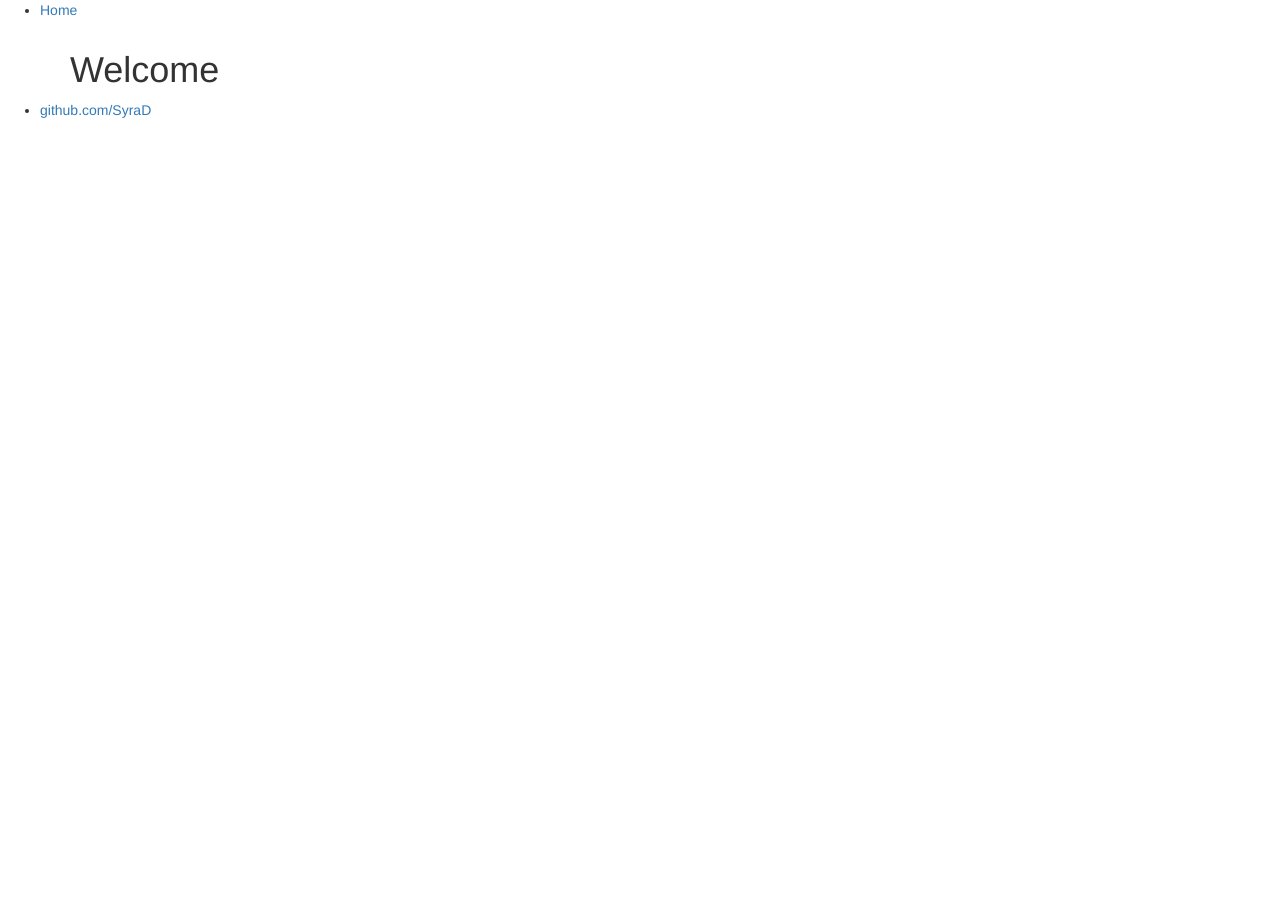
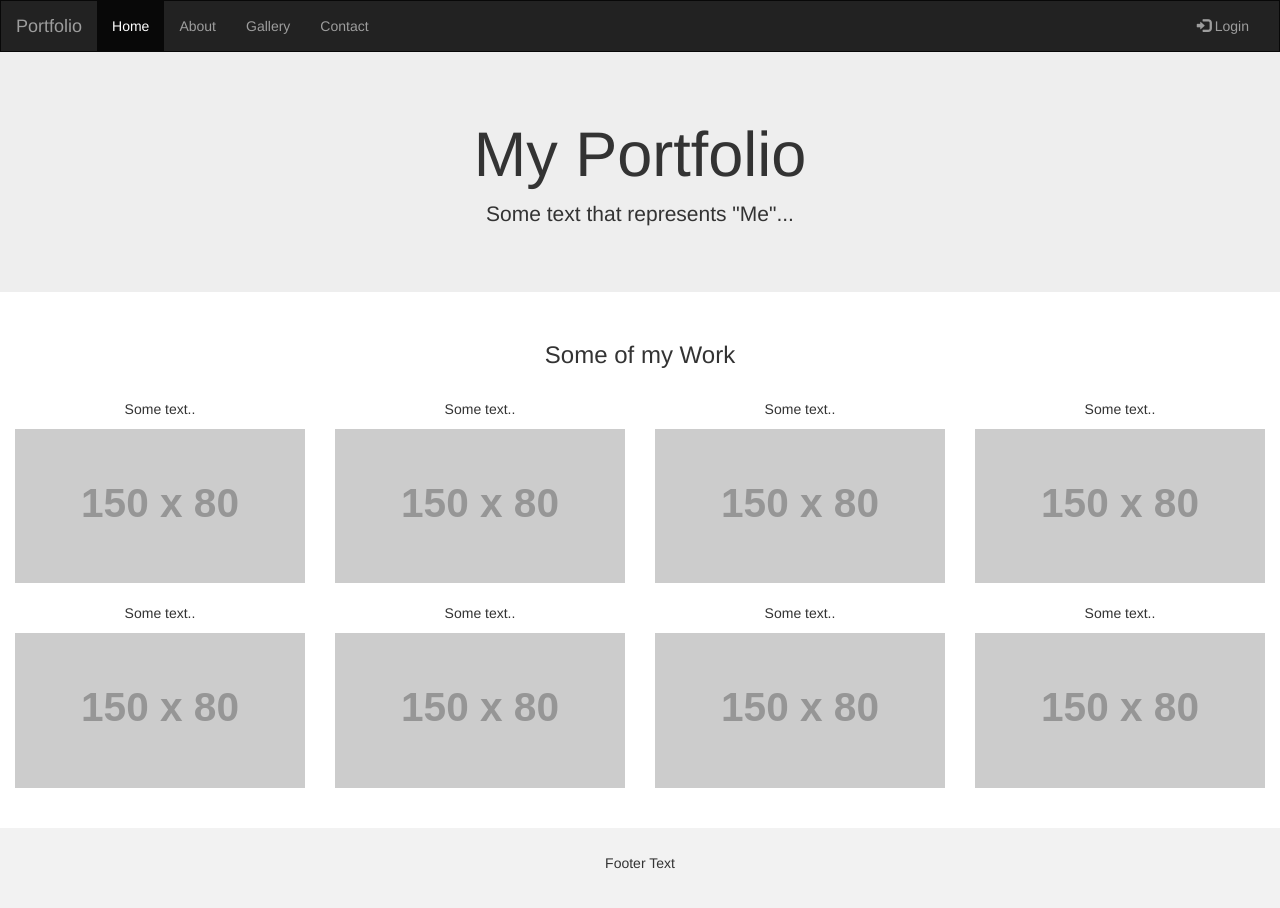
Before and after one commit to SyraD/learn.code.create, a plain HTML site: page index.html in a window 1280 px wide. Before the commit the page ends 800 px from the top, so only its background shows below. Drawn offline with nearby package versions, Linux system fonts and the light colour scheme; placeholder pictures from the web are drawn by us.

Commit message:
Starting Template

```diff
--- /dev/null
+++ b/css/main.css
@@ -0,0 +1,11 @@
+ /* Remove the navbar's default margin-bottom and rounded borders */
+    .navbar {
+      margin-bottom: 0;
+      border-radius: 0;
+    }
+
+    /* Add a gray background color and some padding to the footer */
+    footer {
+      background-color: #f2f2f2;
+      padding: 25px;
+    }
--- a/index.html
+++ b/index.html
@@ -8,23 +8,87 @@
 		<link rel="stylesheet" href="https://maxcdn.bootstrapcdn.com/bootstrap/3.3.7/css/bootstrap.min.css">
 		<script src="https://ajax.googleapis.com/ajax/libs/jquery/3.1.1/jquery.min.js"></script>
 		<script src="https://maxcdn.bootstrapcdn.com/bootstrap/3.3.7/js/bootstrap.min.js"></script>
+		<link rel="stylesheet" type="text/css" href="/css/main.css">
 </head>
 	<body>
-		<nav>
-		<!-- page links to navigate -->
-    		<ul>
-        		<li><a href="/">Home</a></li>
-    		</ul>
-		</nav>
-		<div class="container">
-    		<div class="blurb">
-        		<h1>Welcome</h1>
-    		</div><!-- /.blurb -->
-		</div><!-- /.container -->
-		<footer>
-    		<ul>
-        		<li><a href="https://github.com/SyraD">github.com/SyraD</a></li>
-			</ul>
-		</footer>
-	</body>
+
+<nav class="navbar navbar-inverse">
+  <div class="container-fluid">
+    <div class="navbar-header">
+      <button type="button" class="navbar-toggle" data-toggle="collapse" data-target="#myNavbar">
+        <span class="icon-bar"></span>
+        <span class="icon-bar"></span>
+        <span class="icon-bar"></span>
+      </button>
+      <a class="navbar-brand" href="#">Portfolio</a>
+    </div>
+    <div class="collapse navbar-collapse" id="myNavbar">
+      <ul class="nav navbar-nav">
+        <li class="active"><a href="#">Home</a></li>
+        <li><a href="#">About</a></li>
+        <li><a href="#">Gallery</a></li>
+        <li><a href="#">Contact</a></li>
+      </ul>
+      <ul class="nav navbar-nav navbar-right">
+        <li><a href="#"><span class="glyphicon glyphicon-log-in"></span> Login</a></li>
+      </ul>
+    </div>
+  </div>
+</nav>
+
+<div class="jumbotron">
+  <div class="container text-center">
+    <h1>My Portfolio</h1>
+    <p>Some text that represents "Me"...</p>
+  </div>
+</div>
+
+<div class="container-fluid bg-3 text-center">
+  <h3>Some of my Work</h3><br>
+  <div class="row">
+    <div class="col-sm-3">
+      <p>Some text..</p>
+      <img src="https://placehold.it/150x80?text=IMAGE" class="img-responsive" style="width:100%" alt="Image">
+    </div>
+    <div class="col-sm-3">
+      <p>Some text..</p>
+      <img src="https://placehold.it/150x80?text=IMAGE" class="img-responsive" style="width:100%" alt="Image">
+    </div>
+    <div class="col-sm-3">
+      <p>Some text..</p>
+      <img src="https://placehold.it/150x80?text=IMAGE" class="img-responsive" style="width:100%" alt="Image">
+    </div>
+    <div class="col-sm-3">
+      <p>Some text..</p>
+      <img src="https://placehold.it/150x80?text=IMAGE" class="img-responsive" style="width:100%" alt="Image">
+    </div>
+  </div>
+</div><br>
+
+<div class="container-fluid bg-3 text-center">
+  <div class="row">
+    <div class="col-sm-3">
+      <p>Some text..</p>
+      <img src="https://placehold.it/150x80?text=IMAGE" class="img-responsive" style="width:100%" alt="Image">
+    </div>
+    <div class="col-sm-3">
+      <p>Some text..</p>
+      <img src="https://placehold.it/150x80?text=IMAGE" class="img-responsive" style="width:100%" alt="Image">
+    </div>
+    <div class="col-sm-3">
+      <p>Some text..</p>
+      <img src="https://placehold.it/150x80?text=IMAGE" class="img-responsive" style="width:100%" alt="Image">
+    </div>
+    <div class="col-sm-3">
+      <p>Some text..</p>
+      <img src="https://placehold.it/150x80?text=IMAGE" class="img-responsive" style="width:100%" alt="Image">
+    </div>
+  </div>
+</div><br><br>
+
+<footer class="container-fluid text-center">
+  <p>Footer Text</p>
+</footer>
+
+</body>
 </html>
```
